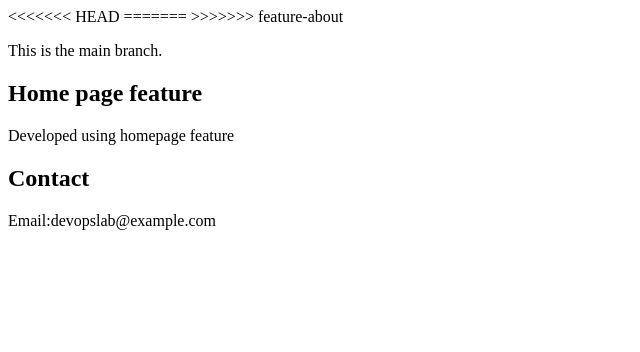
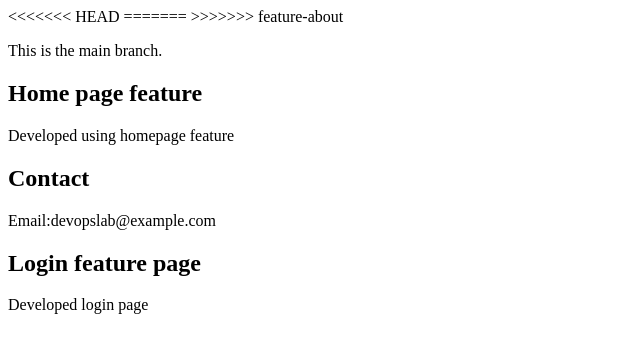
Before and after one commit to saivivekvardhan/Devops-git-lab, a plain HTML site: page index.html in a window 1280 px wide. Shown: the whole page, without its empty margins (0-640 px from the left). Drawn offline with Linux system fonts and the light colour scheme.

Commit message:
Add login feature

```diff
--- a/index.html
+++ b/index.html
@@ -12,5 +12,7 @@
 <p> Developed using homepage feature </p>
 <h2>Contact</h2>
 <p>Email:devopslab@example.com</p>
+<h2> Login feature page </h2>
+<p> Developed login page </p>
 </body>
 </html>
```
